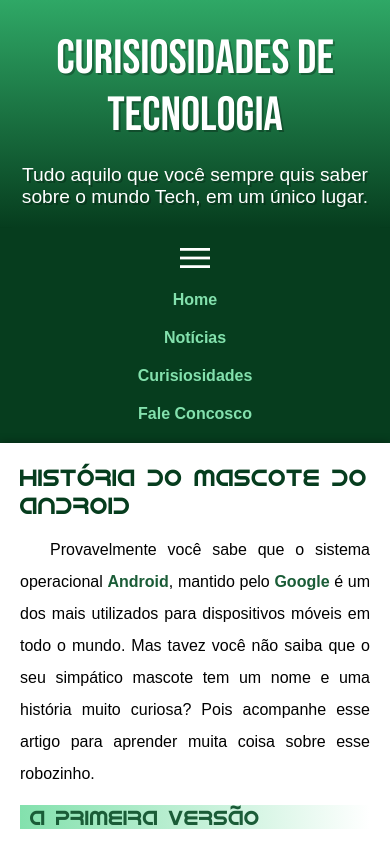
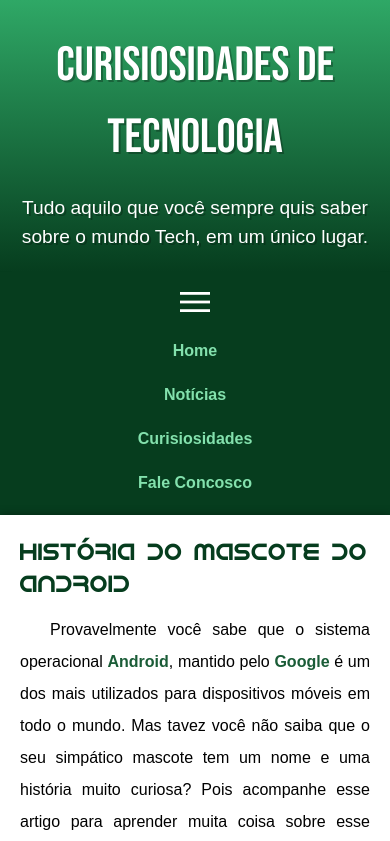
Before and after one commit to reuelsilva/projeto-android, a website: page index.html in a window 390 px wide. Both pictures are taken after a click on the button "menu". Shown: the top 841 px of the page. Drawn offline with nearby package versions, Linux system fonts and the light colour scheme.

Commit message:
custom tailwind

```diff
--- a/estilo/style.css
+++ b/estilo/style.css
@@ -6,7 +6,6 @@
 @font-face {
     font-family: 'Android';
     src: url('../fontes/idroid.otf') format('opentype');
-    /*font-weight: normal;*/
 }
 
 :root{
@@ -66,9 +65,6 @@ nav{
     box-shadow: 0px 7px 7px rgba(0, 0, 0, 0.363);
 }
 
-#btn-toggle{
-    display: none;
-}
 
 nav > a{
     color: var(--cor1);
@@ -81,6 +77,10 @@ nav > a{
 nav > a:hover{
     background-color: var(--cor3);
     color: var(--cor5);
+}
+
+.material-symbols-outlined{
+    font-size: 2.5rem;
 }
 
 main{
@@ -99,7 +99,6 @@ main h1{
     color: var(--cor5);
     font-family: var(--fonte-android);
     font-weight: normal;
-    font-size: 1.8em;
 }
 
 main h2{
@@ -211,30 +210,3 @@ footer a:hover{
     text-decoration: underline;
     color: var(--cor1);
 }
-
-@media screen and (max-width: 400px) {
-    main > article > h1{
-        font-size: 1.5rem;
-    }
-
-    nav{
-        display: flex;
-        flex-direction: column;
-        align-items: center;
-    }
-
-    #btn-toggle{
-        display: block;
-        background: transparent;
-        border: none;
-    }
-
-    nav > a.hidden{
-        display: none;
-    }
-
-    nav > button > span.material-symbols-outlined{
-        color: white;
-        font-size: 2.5rem;
-    }
-}
--- /dev/null
+++ b/estilo/tailwind.css
@@ -0,0 +1,3 @@
+@tailwind base;
+@tailwind components;
+@tailwind utilities;
--- a/index.html
+++ b/index.html
@@ -6,6 +6,7 @@
     <meta name="viewport" content="width=device-width, initial-scale=1.0">
     <title>Como surgiu o mascote do Android?</title>
     <link rel="shortcut icon" href="imagens/favicon.ico" type="image/x-icon">
+    <link rel="stylesheet" href="estilo/main.css">
     <link rel="stylesheet" href="estilo/style.css">
 </head>
 <body>
@@ -13,18 +14,18 @@
         <h1>Curisiosidades de Tecnologia</h1>
         <p>Tudo aquilo que você sempre quis saber sobre o mundo Tech, em um único lugar.</p>
     </header>
-    <nav>
-        <button id="btn-toggle" onclick="setMenuToggle()">
-            <span class="material-symbols-outlined">menu</span>
+    <nav class="flex flex-col items-center sm:block">
+        <button id="btn-toggle" class="block bg-transparent border-none sm:hidden" onclick="setMenuToggle()">
+            <span class="material-symbols-outlined text-white ">menu</span>
         </button>
-        <a href="#" class="hidden">Home</a>
-        <a href="#" class="hidden">Notícias</a>
-        <a href="#" class="hidden">Curisiosidades</a>
-        <a href="#" class="hidden">Fale Concosco</a>
+        <a href="#" class="hidden sm:inline">Home</a>
+        <a href="#" class="hidden sm:inline">Notícias</a>
+        <a href="#" class="hidden sm:inline">Curisiosidades</a>
+        <a href="#" class="hidden sm:inline">Fale Concosco</a>
     </nav>
     <main>
         <article>
-            <h1>História do Mascote do Android</h1>
+            <h1 class="text-2xl sm:text-3xl">História do Mascote do Android</h1>
 
             <p>Provavelmente você sabe que o sistema operacional <strong>Android</strong>, mantido pelo <strong>Google</strong> é um dos mais utilizados para dispositivos móveis em todo o mundo. Mas tavez você não saiba que o seu simpático mascote tem um nome e uma história muito curiosa? Pois acompanhe esse artigo para aprender muita coisa sobre esse robozinho.</p>
 
--- /dev/null
+++ b/tailwind.config.js
@@ -0,0 +1,8 @@
+/** @type {import('tailwindcss').Config} */
+module.exports = {
+  content: ["./*.html"],
+  theme: {
+    extend: {},
+  },
+  plugins: [],
+}
```
Also changed, not shown: package.json (added, +14 -0 lines), estilo/main.css (added), 1 other file.
